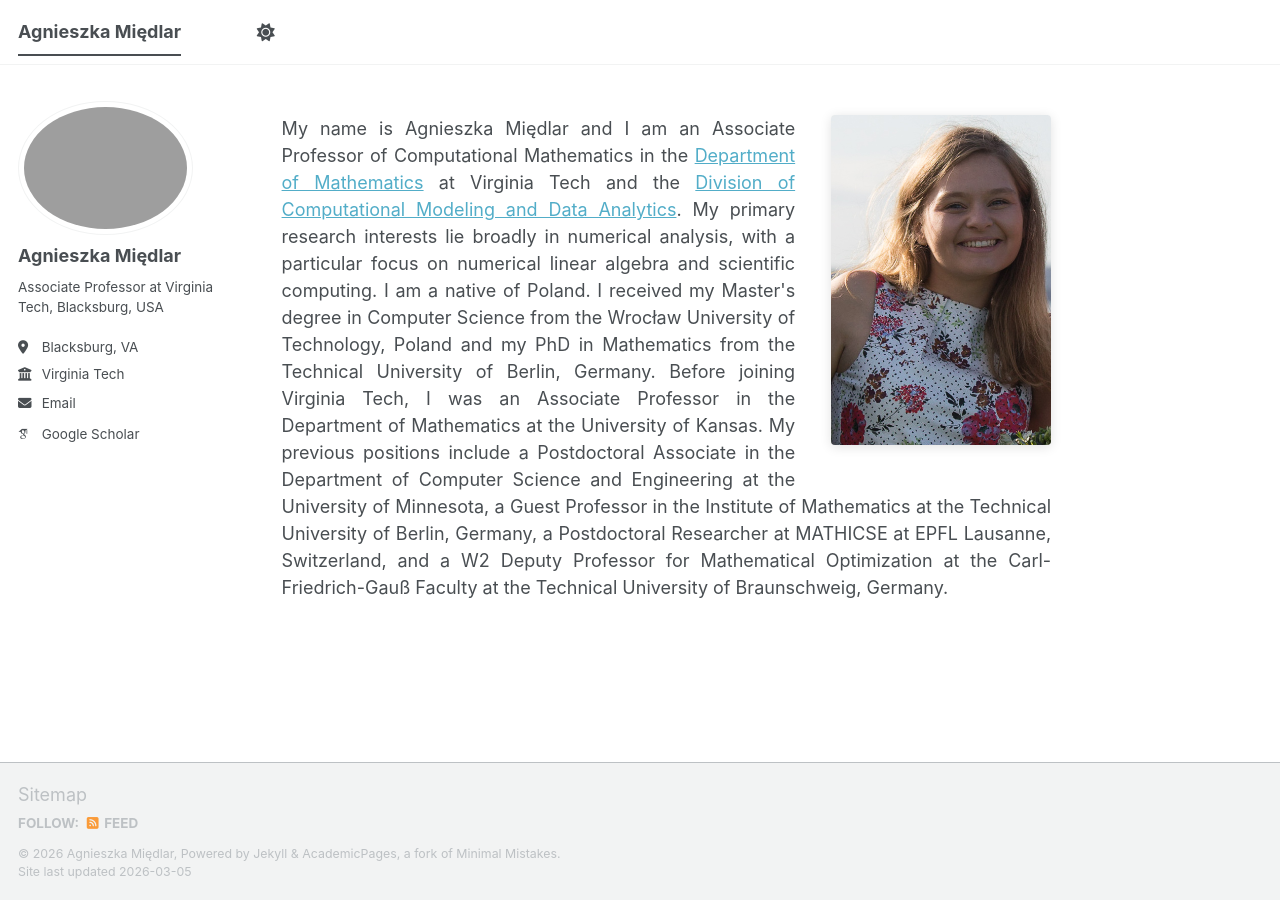
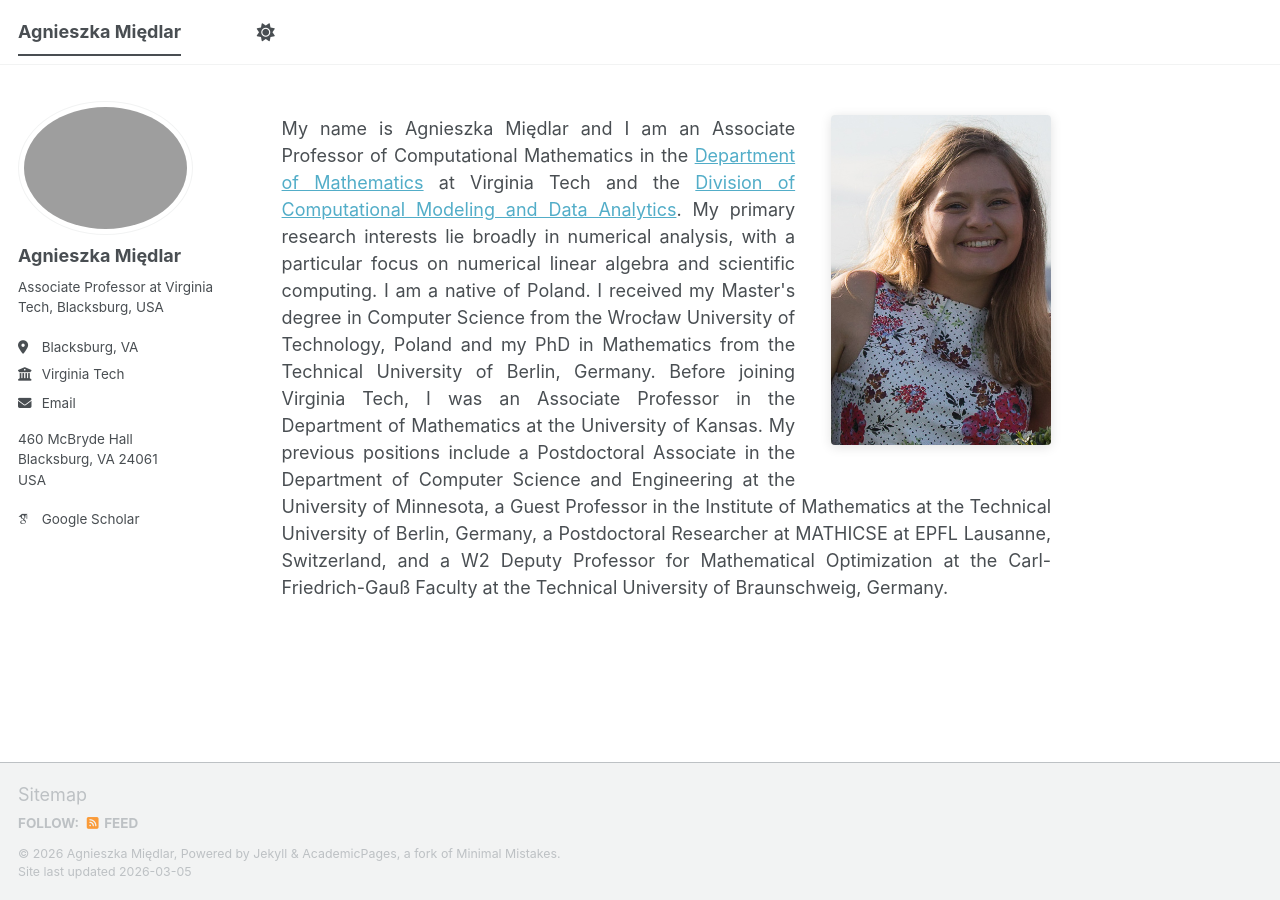
Before and after one commit to amiedlar/amiedlar.github.io, a Jekyll site: the page built from _pages/about.md, in a window 1280 px wide. Built offline with Jekyll 4.4.1, drawn with Linux system fonts in a browser that asks for light colours; some web fonts are replaced; a script bundle is joined from its source files by our own code; library files that are not in the unit come from our copies.

Commit message:
Update _config.yml
address field

```diff
--- a/_config.yml
+++ b/_config.yml
@@ -30,6 +30,7 @@ author:
   employer         : "Virginia Tech"
   uri              : # URL
   email            : "amiedlar@vt.edu"
+  address          : "460 McBryde Hall<br>Blacksburg, VA 24061<br>USA"
 
   # Academic websites
   academia         : # URL
```
